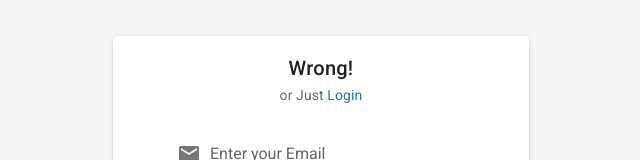
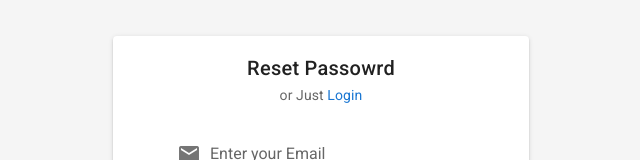
Before and after one commit to PRPdl/dashboard, a Vue app: page /reset in a window 1280 px wide. Shown: the part 241-401 px from the top of the page, without its empty margins (319-959 px from the left). Built offline with nearby package versions, Linux system fonts and the light colour scheme; no server answers.

Commit message:
Workflow update 19

```diff
--- a/src/views/resetPass.vue
+++ b/src/views/resetPass.vue
@@ -3,7 +3,7 @@
     <v-flex xs12 sm12 md6 lg4>
       <v-card class="text-center" max-width="">
         <v-card-title primary-title class="justify-center">
-          Wrong!
+          Reset Passowrd
         </v-card-title>
         <v-card-subtitle>
           or Just <a href="/login" class="text-decoration-none">Login</a>
```
